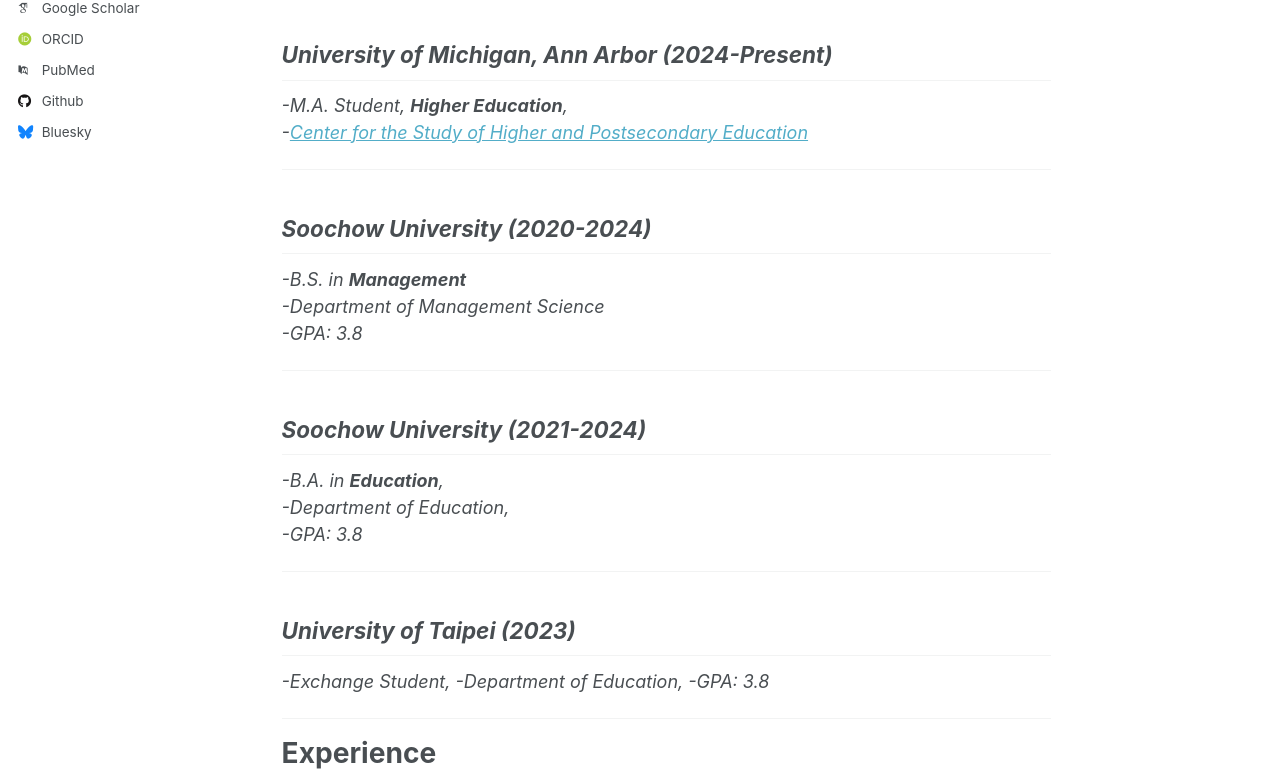
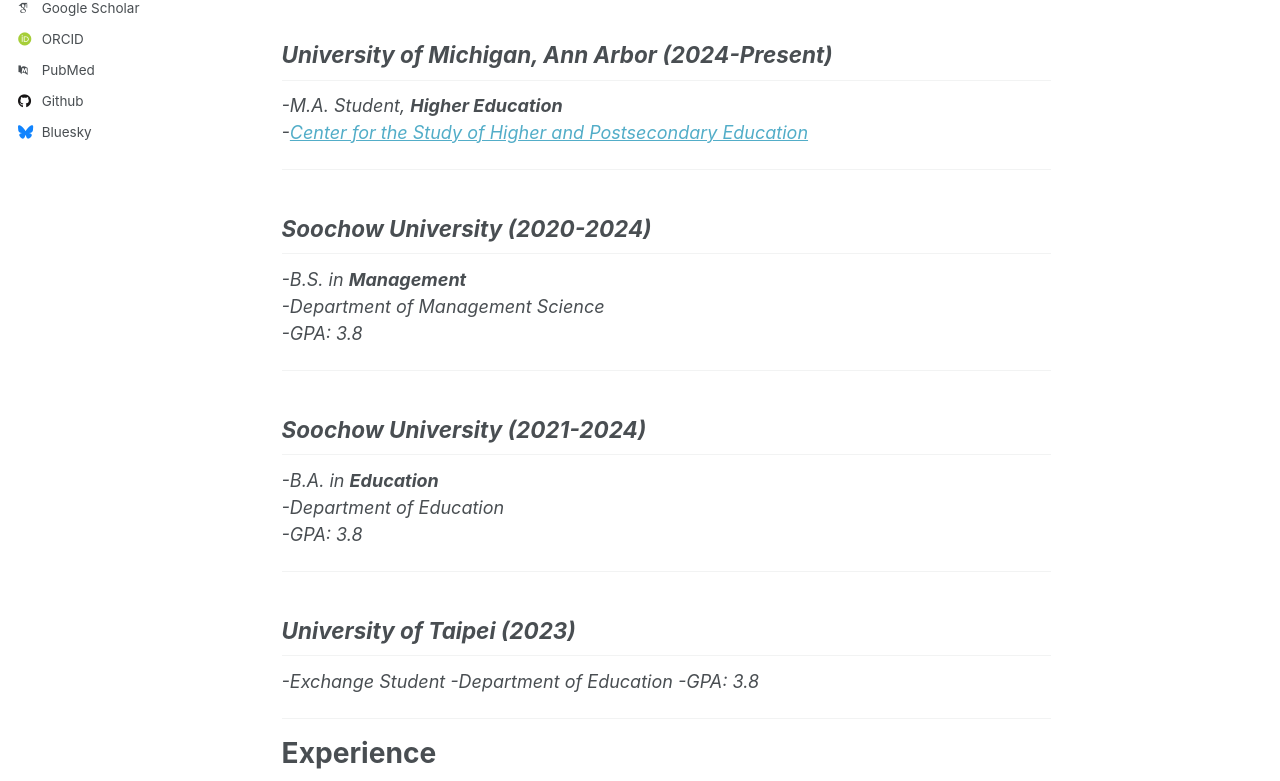
Before and after one commit to Yangzhen-Yeh/Yangzhen-Yeh.github.io, a Jekyll site: the page built from _pages/about.md, in a window 1280 px wide and 1400 px high. Shown: the part 472-1253 px from the top of the window. Built offline with Jekyll 4.4.1, drawn with Linux system fonts in a browser that asks for light colours; some web fonts are replaced.

```diff
--- a/_pages/about.md
+++ b/_pages/about.md
@@ -21,7 +21,7 @@ Educational Background
 
 ## _University of Michigan, Ann Arbor (2024-Present)_
 
-_-M.A. Student, **Higher Education**,
+_-M.A. Student, **Higher Education**
 -[Center for the Study of Higher and Postsecondary Education](https://marsal.umich.edu/academics-admissions/cshpe)_
 
 ---
@@ -36,16 +36,16 @@ _-B.S. in **Management**
 
 ## _Soochow University (2021-2024)_
 
-_-B.A. in **Education**,
--Department of Education,
+_-B.A. in **Education**
+-Department of Education
 -GPA: 3.8_
 
 ---
 
 ## _University of Taipei (2023)_
 
-_-Exchange Student,
--Department of Education,
+_-Exchange Student
+-Department of Education
 -GPA: 3.8_
 
 ---
```
